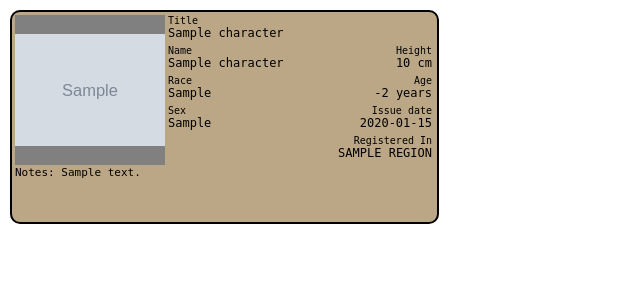
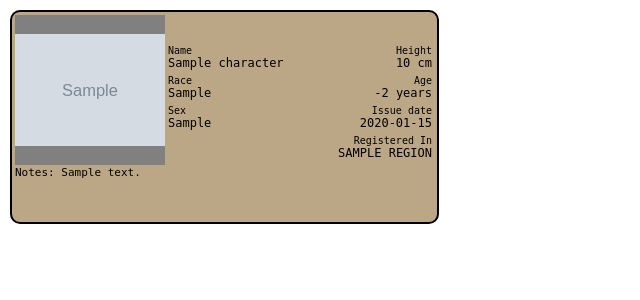
Before and after one commit to Tahvohck/HubRP, a Django app: page /char/cards in a window 1280 px wide. Shown: the top 300 px of the page, without its empty margins (0-640 px from the left). Run offline with Django 3.2, Linux system fonts and the light colour scheme; tables that the repository leaves empty hold one stand-in row (values such as "Sample post"); grey boxes marked "Sample" are stand-in pictures.

Commit message:
Hiding title for now. Doesn't make sense on this card.

```diff
--- a/core/characters/templates/characters/char-card.html
+++ b/core/characters/templates/characters/char-card.html
@@ -6,7 +6,7 @@
 	<img src="{{ character.avatar.url }}" height=200 width=200 style='object-fit: contain;'></img>
 {% if not noCaptions %}
 	<div class=captions>
-		<div class=title>Title</div>
+		<div class=title hidden>Title</div>
 		<div class=name>Name</div>
 		<div class=race>Race</div>
 		<div class=sex>Sex</div>
@@ -17,7 +17,7 @@
 	</div>
 {% endif %}
 	<div class=data>
-		<div class=title>{{ character.title }}</div>
+		<div class=title hidden>{{ character.title }}</div>
 		<div class=name>{{ character.name }}</div>
 		<div class=race>{{ character.race }}</div>
 		<div class=sex>{{ character.sex }}</div>
```
Also changed, not shown: 1 other file.
